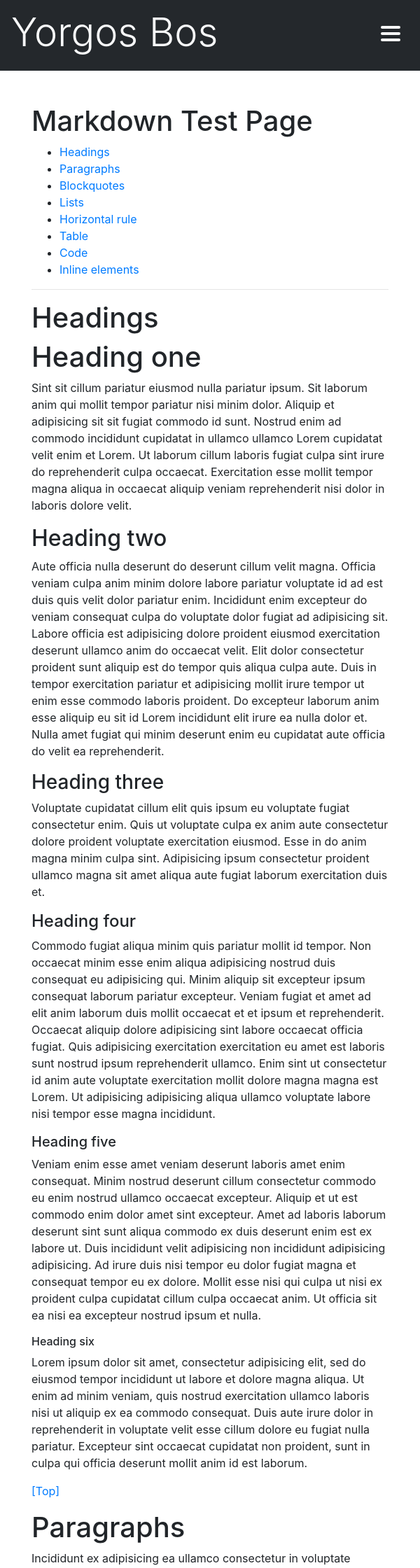
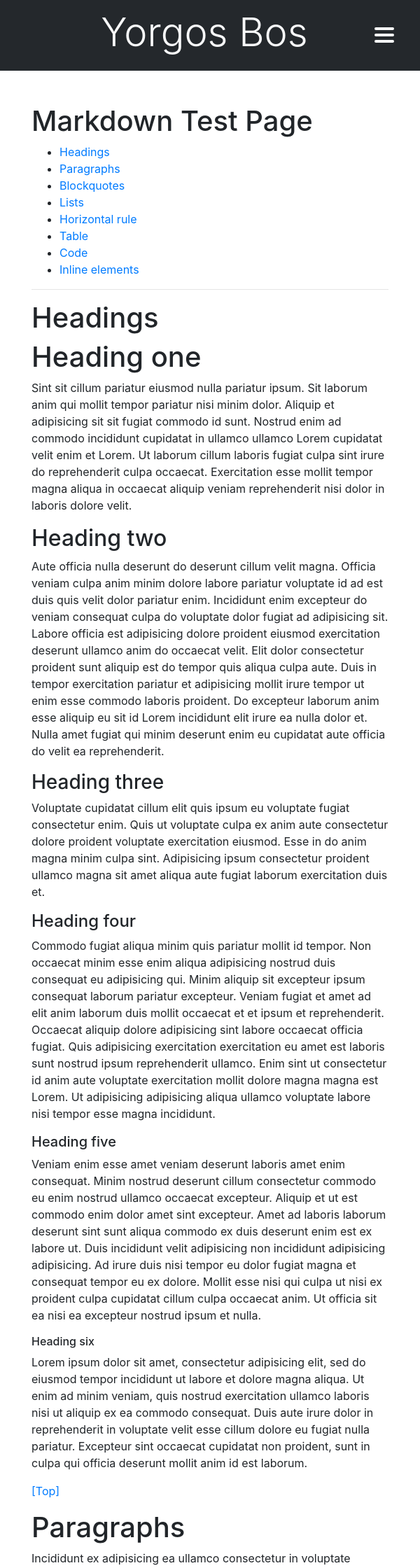
Before and after one commit to superpuffin/site, a Jekyll site: the page built from index.md, in a window 600 px wide. Shown: the top 2240 px of the page at 70% size. Built offline with Jekyll 4.4.1, drawn with Linux system fonts in a browser that asks for light colours; nearby versions of some CDN libraries.

Commit message:
SASS | changed flex direction header on mobile

```diff
--- a/_sass/_main.scss
+++ b/_sass/_main.scss
@@ -57,6 +57,25 @@
     .nav-item:hover {
         text-decoration: underline;
     }
+
+    @media (min-width: 576px) and (max-width:767px) {
+        flex-direction: column;
+
+        .hamburger_menu {
+            position: absolute;
+            top: 35px;
+            right: 25px;
+        }
+
+        #navb {
+            flex-direction: column!important;
+            max-width: 25%;
+
+            nav {
+                flex-direction: column!important;
+            }
+        }
+    }
 }
 
 .bg-darker {
--- a/assets/js/main.js
+++ b/assets/js/main.js
@@ -4,7 +4,6 @@
 document.addEventListener("DOMContentLoaded", ()=>{
     const menu = document.querySelector('.hamburger_menu');
     const nav = document.querySelector('#navb');
-    const social = document.querySelector('.social-icons');
 
     menu.addEventListener('click', ()=>{
         "use strict"
```
